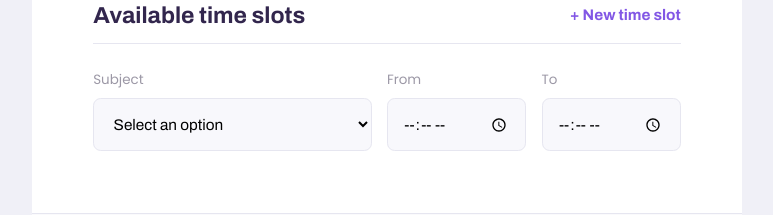
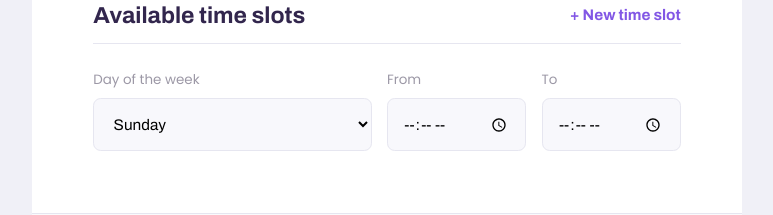
Before and after one commit to leost3/Proffy, a React (Create React App) app: page /give-classes in a window 1280 px wide. Shown: the part 1259-1474 px from the top of the page, without its empty margins (253-1026 px from the left). Built offline with nearby package versions, Linux system fonts and the light colour scheme.

Commit message:
chore: have controlled inputs in techer form

```diff
--- a/src/pages/teacher-form/index.tsx
+++ b/src/pages/teacher-form/index.tsx
@@ -1,21 +1,69 @@
 import './styles.css'
 
-import React, { useState } from 'react'
+import React, { FormEvent, useState } from 'react'
+import { useHistory } from 'react-router-dom'
 
 import warningIcon from '../../assets/icons/warning.svg'
 import Input from '../../components/input'
 import PageHeader from '../../components/page-header'
 import Select from '../../components/select'
 import Textarea from '../../components/Textaera'
+import api from '../../services/api'
 
 
 
 
 function TeacherForm() {
 
+
+  const history = useHistory()
+  const [inputState, setInputState] = useState({
+    name: '',
+    avatar: '',
+    whatsapp: '',
+    bio: '',
+    subject: '',
+    cost: '',
+  })
+
   const [scheduledItems, setScheduledItems] = useState([
     { week_day: 0, from: '', to: '' },
   ])
+
+  function setScheduleItemValue(position: number, field: string, value: string) {
+    const updatedScheduleItems = scheduledItems.map((scheduledItem, index) => {
+      if (index === position) {
+        return { ...scheduledItem, [field]: value }
+      }
+
+      return scheduledItem
+    })
+
+    setScheduledItems(updatedScheduleItems);
+
+  }
+
+  function onHandleChange(e: React.ChangeEvent<HTMLInputElement | HTMLSelectElement | HTMLTextAreaElement>) {
+    console.log(e.target)
+    setInputState({
+      ...inputState,
+      [e.target.id]: e.target.value
+    })
+  }
+
+  function onHandleCreateClass(e: FormEvent) {
+    e.preventDefault()
+
+    api.post('classes', {
+      ...inputState,
+      schedule: scheduledItems
+    }).then(() => {
+      alert('success')
+      history.push('/')
+    }).catch((err) => {
+      alert(err)
+    })
+  }
 
   function onNewScheduleItem() {
     setScheduledItems([
@@ -31,12 +79,17 @@ function TeacherForm() {
         description="The first step is to fulfill the forms"
       />
       <main>
+        <form onSubmit={onHandleCreateClass}>
           <fieldset>
             <legend>Your data</legend>
-          <Input name='name' label='name' />
-          <Input name='avatar' label='Avatar' />
-          <Input name='whatsapp' label='Whatsapp' />
-          <Textarea name='bio' label='Bio' />
+            <Input name='name' label='name' value={inputState.name}
+              onChange={(e) => onHandleChange(e)} />
+            <Input name='avatar' label='Avatar' value={inputState.avatar}
+              onChange={(e) => onHandleChange(e)} />
+            <Input name='whatsapp' label='Whatsapp' value={inputState.whatsapp}
+              onChange={(e) => onHandleChange(e)} />
+            <Textarea name='bio' value={inputState.bio} label='Bio'
+              onChange={(e) => onHandleChange(e)} />
           </fieldset>
           <fieldset>
             <legend>About the class</legend>
@@ -51,41 +104,56 @@ function TeacherForm() {
               ]}
               name='subject'
               label='Subject'
+              onChange={(e) => onHandleChange(e)}
+              value={inputState.subject}
             />
-          <Input name='cost' label='Hourly cost' />
+            <Input
+              name='cost'
+              label='Hourly cost'
+              onChange={(e) => onHandleChange(e)}
+              value={inputState.cost}
+            />
           </fieldset>
           <fieldset>
             <legend>
               Available time slots
               <button type='button' onClick={onNewScheduleItem}>+ New time slot</button>
             </legend>
-          {scheduledItems.map(scheduledItem => {
+
+            {scheduledItems.map((scheduledItem, index) => {
               return (
-              <div key={scheduledItem.week_day} className="schedule-item">
+                <div key={`scheduledItem-${index}`} className="schedule-item">
                   <Select
                     options={[
-                    { value: 'Arts', label: 'Arts' },
-                    { value: 'Design', label: 'Design' },
-                    { value: 'Web Development', label: 'Web Development' },
-                    { value: 'Photograph', label: 'Photograph' },
-                    { value: 'Robotics', label: 'Robotics' },
-                    { value: 'Entrepeneurship', label: 'Entrepeneurship' },
+                      { value: '0', label: 'Sunday' },
+                      { value: '1', label: 'Monday' },
+                      { value: '2', label: 'Tuesday' },
+                      { value: '3', label: 'Wednesday' },
+                      { value: '4', label: 'Thursday' },
+                      { value: '5', label: 'Friday' },
+                      { value: '6', label: 'Saturday' },
                     ]}
-                  name='subject'
-                  label='Subject'
+                    onChange={e => setScheduleItemValue(index, 'week_day', e.target.value)}
+                    name='week_day'
+                    label='Day of the week'
                     className='subject'
+                    value={scheduledItem.week_day}
                   />
                   <Input
                     name='from'
                     label='From'
                     type='time'
+                    value={scheduledItem.from}
                     className='from'
+                    onChange={e => setScheduleItemValue(index, 'from', e.target.value)}
                   />
                   <Input
                     name='to'
                     label='To'
                     type='time'
+                    value={scheduledItem.to}
                     className='to'
+                    onChange={e => setScheduleItemValue(index, 'to', e.target.value)}
                   />
                 </div>
               )
@@ -97,8 +165,9 @@ function TeacherForm() {
             Important! <br />
             Fill all the fields
           </p>
-          <button type='button'>Save</button>
+            <button type='submit'>Save</button>
           </footer>
+        </form>
       </main>
     </div>
   )
```
Lines whose indentation alone changed are shown as unchanged.
